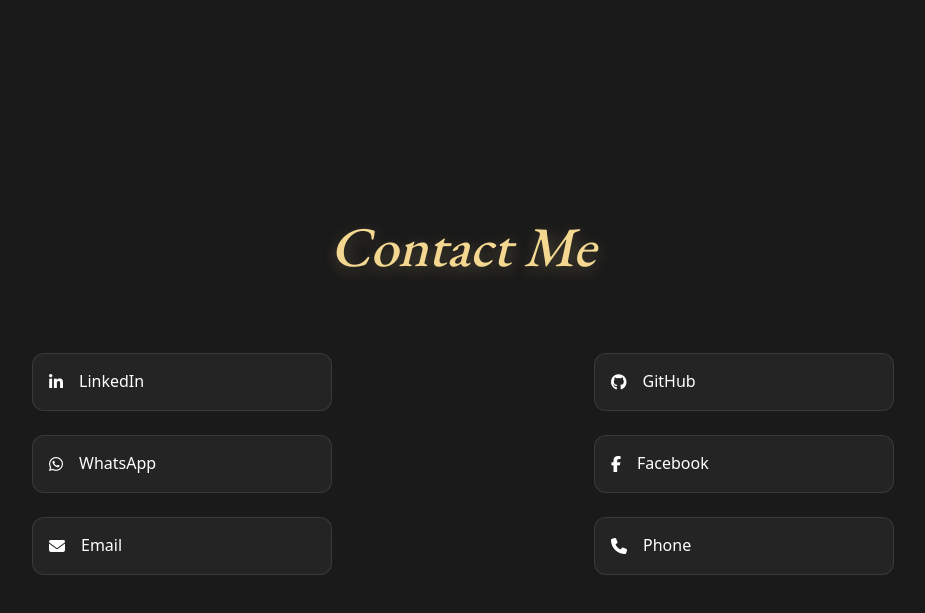
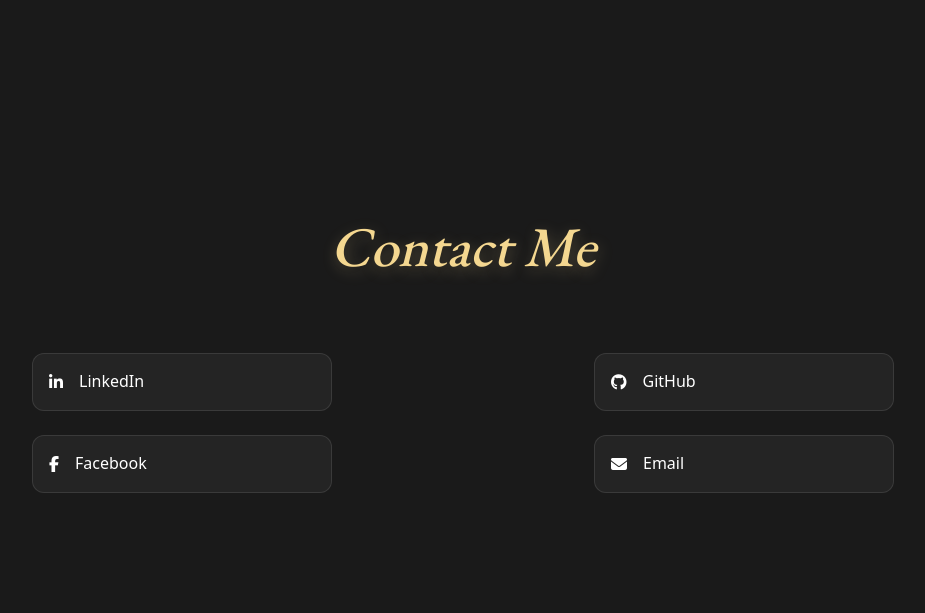
Before and after one commit to Reham-H-Talab/Portfolio, a plain HTML site: page index.html in a window 1280 px wide. Shown: the part 3990-4603 px from the top of the page, without its empty margins (177-1102 px from the left). Drawn offline with nearby package versions, Linux system fonts and the light colour scheme.

Commit message:
Update index.html

```diff
--- a/index.html
+++ b/index.html
@@ -232,7 +232,7 @@
                 </div>
             </a>
 
-            <a href="https://wa.me/201021958096" target="_blank" rel="noopener noreferrer" class="col-lg-6 d-flex justify-content-center">
+<!--            <a href="https://wa.me/201021958096" target="_blank" rel="noopener noreferrer" class="col-lg-6 d-flex justify-content-center">
                 <div class="Contact-card d-flex align-items-center">
                     <div class="icon-box me-3">
                         <i class="fa-brands fa-whatsapp"></i>
@@ -242,6 +242,8 @@
                     </div>
                 </div>
             </a>
+-->
+
 
             <a href="https://web.facebook.com/profile.php?id=100082859012494" target="_blank" rel="noopener noreferrer"  class="col-lg-6 d-flex justify-content-center">
                     <div class="Contact-card d-flex align-items-center">
@@ -265,7 +267,7 @@
                 </div>
             </a>
 
-            <a href="tel:+201021958096" target="_blank" rel="noopener noreferrer" class="col-lg-6 d-flex justify-content-center">
+<!--            <a href="tel:+201021958096" target="_blank" rel="noopener noreferrer" class="col-lg-6 d-flex justify-content-center">
                 <div class="Contact-card d-flex align-items-center">
                     <div class="icon-box me-3">
                         <i class="fas fa-phone"></i>
@@ -275,6 +277,7 @@
                     </div>
                 </div>
             </a>
+-->
 
         </div>
     </div>
```
